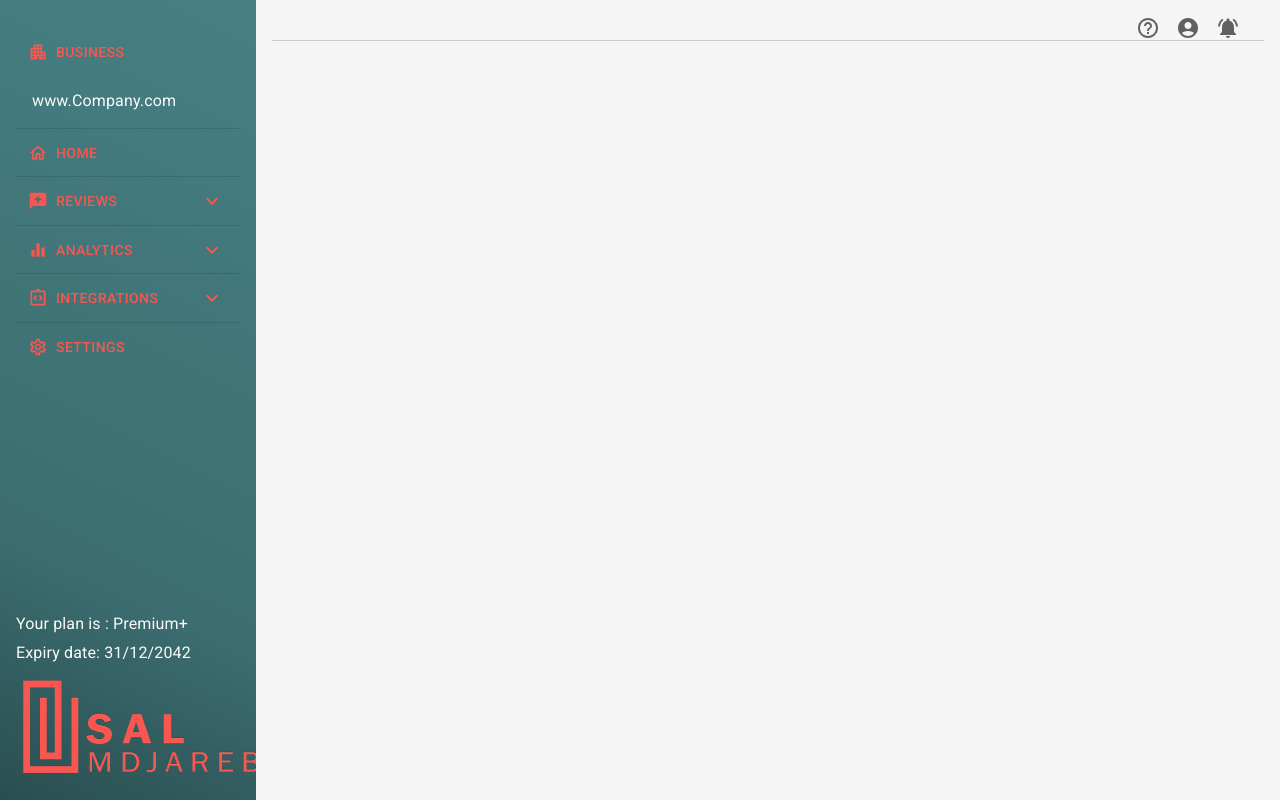
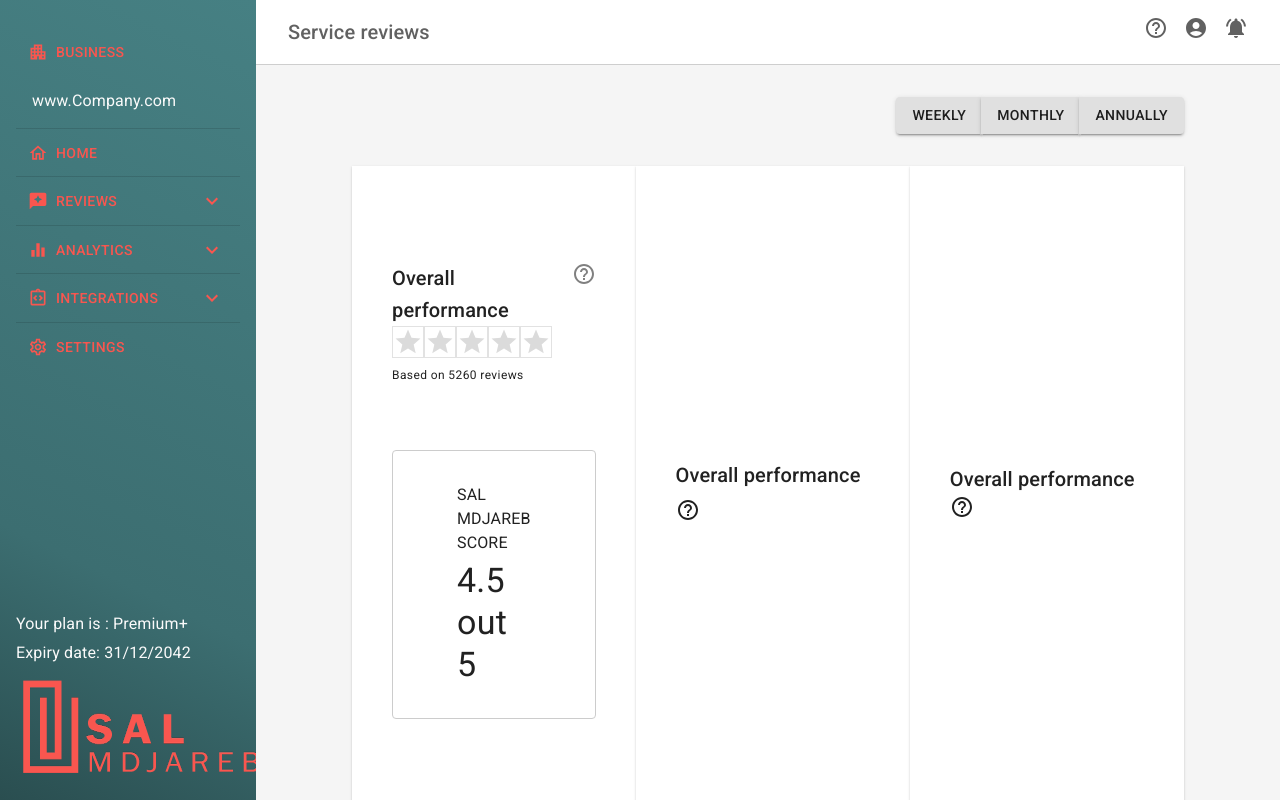
Before and after one commit to BahaniBillel/salmdjareb, a React (Create React App) app: page /dashboard/1 in a window 1280 px wide. Built offline with nearby package versions, Linux system fonts and the light colour scheme.

Commit message:
working on dassboard

```diff
--- a/src/components/DashBoardDetailHeader.jsx
+++ b/src/components/DashBoardDetailHeader.jsx
@@ -1,73 +1,47 @@
-import React, { useEffect, useState } from "react";
-import {
-  Container,
-  makeStyles,
-  Box,
-  Typography,
-  CardMedia,
-  List,
-  ListItemText,
-  ListItem,
-  Button,
-} from "@material-ui/core";
-import LanguageIcon from "@mui/icons-material/Language";
-import CssBaseline from "@mui/material/CssBaseline";
-import HomeOutlinedIcon from "@mui/icons-material/HomeOutlined";
-import ReviewsIcon from "@mui/icons-material/Reviews";
-import { useParams } from "react-router-dom";
-import Accordion from "@mui/material/Accordion";
-import AccordionDetails from "@mui/material/AccordionDetails";
-import AccordionSummary from "@mui/material/AccordionSummary";
-import ExpandMoreIcon from "@mui/icons-material/ExpandMore";
-import IntegrationInstructionsOutlinedIcon from '@mui/icons-material/IntegrationInstructionsOutlined';
-import EqualizerOutlinedIcon from '@mui/icons-material/EqualizerOutlined';
-import SettingsOutlinedIcon from '@mui/icons-material/SettingsOutlined';
-import Divider from "@mui/material/Divider";
+import React from 'react';
+import { Container, makeStyles, Box, Typography } from '@material-ui/core';
+import CssBaseline from '@mui/material/CssBaseline';
 import HelpOutlineOutlinedIcon from '@mui/icons-material/HelpOutlineOutlined';
 import AccountCircleIcon from '@mui/icons-material/AccountCircle';
 import NotificationsActiveIcon from '@mui/icons-material/NotificationsActive';
-import { grey,teal } from "@material-ui/core/colors";
+import { grey, teal } from '@material-ui/core/colors';
 
 const useStyles = makeStyles((theme) => ({
-
-    upperheader:{
-        display:"flex",
-        flexDirection:"row",
-        borderBottom:"1px solid #ccc"
+  upperheader: {
+    display: 'flex',
+    flexDirection: 'row',
+    backgroundColor: 'white',
+    borderBottom: '1px solid #cecece',
+    padding: '1rem 2rem',
+  },
+  icons: {
+    display: 'flex',
+    flexDirection: 'row',
+    justifyContent: 'space-between',
+    '& svg': {
+      marginLeft: '1rem',
+      color: '#616161',
     },
-    icons:{
-        display:'flex',
-        flexDirection:"row",
-        justifyContent:"space-between",
-        "& svg":{
-            marginLeft:"1rem",
-            color:"#616161"
-        }
-
-
-
-    }
+  },
 }));
 
-
-const DashBoardDetailHeader = ({title}) => {
+const DashBoardDetailHeader = ({ title }) => {
   const classes = useStyles();
 
   return (
     <Box className={classes.dashDetailHeader}>
       <CssBaseline />
-      <Container className={classes.upperheader}>
-          <Typography variant="h6" component="div" style={{color:"#616161"}}>
-              {title}
-          </Typography>
-          <div style={{flexGrow:1}}></div>
-          <Box className={classes.icons}>
-              <HelpOutlineOutlinedIcon/>
-              <AccountCircleIcon/>
-              <NotificationsActiveIcon/>
-          </Box>
-      </Container>
-
+      <div className={classes.upperheader}>
+        <Typography variant="h6" component="div" style={{ color: '#616161' }}>
+          {title}
+        </Typography>
+        <div style={{ flexGrow: 1 }}></div>
+        <Box className={classes.icons}>
+          <HelpOutlineOutlinedIcon />
+          <AccountCircleIcon />
+          <NotificationsActiveIcon />
+        </Box>
+      </div>
     </Box>
   );
 };
--- a/src/components/Login.jsx
+++ b/src/components/Login.jsx
@@ -17,8 +17,8 @@ const useStyles = makeStyles({
     alignItems: 'center',
     justifyContent: 'center',
     flexWrap: 'nowrap',
-    width:"100vw",
-    height:"auto",
+    width: '100vw',
+    height: 'auto',
   },
 });
 
--- /dev/null
+++ b/src/components/Rating.jsx
@@ -0,0 +1,80 @@
+import React, { useState } from 'react';
+import Box from '@mui/material/Box';
+import Rating from '@mui/material/Rating';
+import StarIcon from '@mui/icons-material/Star';
+import { makeStyles, Typography } from '@material-ui/core';
+
+const labels = {
+  0.5: 'Useless',
+  1: 'Useless+',
+  1.5: 'Poor',
+  2: 'Poor+',
+  2.5: 'Ok',
+  3: 'Ok+',
+  3.5: 'Good',
+  4: 'Good+',
+  4.5: 'Excellent',
+  5: 'Excellent+',
+};
+
+const useStyles = makeStyles((theme) => ({
+  ratingBox: {
+    border: '1px #ccc solid',
+    '& label': {
+      '& span': {
+        color: 'red',
+      },
+    },
+  },
+}));
+
+export default function TextRating({}) {
+  const [value, setValue] = useState(0);
+  const HandleRating = (e) => {
+    setValue(e.target.value);
+  };
+
+  return (
+    <Box
+      sx={{
+        width: 200,
+        height: '40px',
+        display: 'flex',
+        flexDirection: 'column',
+        justifyContent: 'flex-start',
+        alignItems: 'flex-start',
+      }}
+    >
+      <Rating
+        name="text-feedback"
+        value={value}
+        precision={0.5}
+        onChange={HandleRating}
+        icon={
+          <StarIcon
+            style={{
+              color: '#f9564f',
+              backgroundColor: 'rgb(70,128,131)',
+              border: '1px solid #ccc',
+              fontSize: '2rem',
+            }}
+          />
+        }
+        emptyIcon={
+          <StarIcon
+            style={{
+              opacity: 0.55,
+              border: '1px solid #ccc',
+              fontSize: '2rem',
+            }}
+            fontSize="inherit"
+          />
+        }
+      />
+
+      <Box sx={{ mt: 4 }}>
+        <Typography variant="h6">{labels[value]}</Typography>
+      </Box>
+    </Box>
+  );
+}
--- a/src/components/ServicesReviews.jsx
+++ b/src/components/ServicesReviews.jsx
@@ -3,7 +3,8 @@ import Box from '@mui/material/Box';
 import { styled } from '@mui/material/styles';
 import Paper from '@mui/material/Paper';
 import Masonry from '@mui/lab/Masonry';
-import LineChart from '../components/LineChart';
+
+import HelpOutlineOutlinedIcon from '@mui/icons-material/HelpOutlineOutlined';
 
 import {
   Container,
@@ -14,52 +15,121 @@ import {
   ListItemText,
   ListItem,
   Button,
+  ButtonGroup,
 } from '@material-ui/core';
+import Rating from '../components/Rating';
 
 const useStyles = makeStyles((theme) => ({
-  servicesReviews: {
+  widget: {
     width: '100%',
-    height: 'max-content',
+    height: '100%',
+    display: 'flex',
+    flexDirection: 'column',
+    justifyContent: 'space-between',
+    alignItems: 'center',
+    padding: '2rem 6rem',
+  },
+  top: {
+    width: '100%',
+  },
+  selectButtons: {
+    float: 'right',
+  },
+  bottom: {
+    width: '100%',
+    height: '90%',
+    // backgroundColor: 'yellow',
+    display: 'flex',
+    flexDirection: 'row',
+    justifyContent: 'space-between',
+    alignItem: 'center',
+  },
+  rectangle: {
+    boxShadow:
+      '0px 2px 1px -1px rgba(0,0,0,.2) ,0px 1px 1px 0px rgba(0,0,0,.14),0px 1px 3px 0px rgba(0,0,0,.12)',
+
+    width: '380px',
+    height: '650px',
+    borderradius: '4px',
     backgroundColor: '#fff',
+    padding: '2.5rem',
+    display: 'flex',
+    flexDirection: 'column',
+    justifyContent: 'center',
+    alignItems: 'flex-start',
   },
-}));
-
-const heights = [150, 30, 90, 70, 90, 100, 150, 30, 50, 80];
-
-const Item = styled(Paper)(({ theme }) => ({
-  backgroundColor: theme.palette.mode === 'dark' ? '#1A2027' : '#fff',
-  ...theme.typography.body2,
-  padding: theme.spacing(0.5),
-  textAlign: 'center',
-  color: theme.palette.text.secondary,
+  performance: {
+    display: 'flex',
+    '& svg': {
+      color: 'gray',
+    },
+  },
 }));
 
 const ServicesReviews = () => {
   const classes = useStyles();
 
   return (
-    <Box sx={{ width: '100%', height: '100%', padding: '1rem' }}>
-      <Masonry columns={4} spacing={2}>
-        <Item>
-          <LineChart />
-        </Item>
-        <Item>
-          <LineChart />
-        </Item>
-        <Item>
-          <LineChart />
-        </Item>
-        <Item>
-          <LineChart />
-        </Item>
-        <Item>
-          <LineChart />
-        </Item>
-        <Item>
-          <LineChart />
-        </Item>
-      </Masonry>
-    </Box>
+    <div className={classes.widget}>
+      <Box className={classes.top}>
+        <ButtonGroup className={classes.selectButtons}>
+          <Button variant="contained">Weekly</Button>
+          <Button variant="contained">Monthly</Button>
+          <Button variant="contained">Annually</Button>
+        </ButtonGroup>
+      </Box>
+
+      <Box className={classes.bottom}>
+        <Box className={classes.rectangle}>
+          <Box className={classes.performance}>
+            <Typography variant="h6" component="div" color="gray">
+              Overall performance
+            </Typography>
+            <HelpOutlineOutlinedIcon />
+          </Box>
+
+          <Box>
+            <Rating />
+          </Box>
+          <Typography variant="caption" component="div">
+            Based on 5260 reviews
+          </Typography>
+          <Box
+            sx={{
+              border: '1px solid #ccc',
+              borderRadius: '4px',
+              padding: '2rem 4rem',
+              marginTop: '4rem',
+            }}
+          >
+            <Typography
+              variant="body1"
+              component="div"
+              color="gray"
+              gutterBottom
+            >
+              SAL MDJAREB SCORE
+            </Typography>
+            <Typography variant="h4" component="div" color="gray">
+              4.5 out 5
+            </Typography>
+          </Box>
+        </Box>
+
+        <Box className={classes.rectangle}>
+          <Typography variant="h6" component="div" gutterBottom>
+            Overall performance
+          </Typography>
+          <HelpOutlineOutlinedIcon />
+        </Box>
+        <Box className={classes.rectangle}>
+          <Typography variant="h6" component="div">
+            Overall performance
+          </Typography>
+          <HelpOutlineOutlinedIcon />
+        </Box>
+      </Box>
+    </div>
   );
 };
 
--- a/src/pages/Dashboard.jsx
+++ b/src/pages/Dashboard.jsx
@@ -22,7 +22,7 @@ const useStyles = makeStyles((theme) => ({
     alignItems: 'flex-start',
     width: '100%',
     height: '100vh',
-    // overflow:"hidden",
+    overflow: 'hidden',
 
     [theme.breakpoints.down('sm')]: {
       width: 'auto',
@@ -34,10 +34,9 @@ const useStyles = makeStyles((theme) => ({
     height: '100vh',
     display: 'flex',
     flexDirection: 'column',
-    justifyContent: 'space-between',
 
     backgroundColor: '#f5f5f5',
-    padding: '1rem',
+    // padding: '1rem',
   },
 }));
 
@@ -61,8 +60,9 @@ const Dashboard = () => {
       <Drawer Click={ShowFigures} />
 
       <Box className={classes.detail}>
-        <DashBoardDetailHeader title={title} />
-        {reviewService ? <ServicesReviews /> : null}
+        <DashBoardDetailHeader title={Reviews[0]} />
+        {/* {reviewService ? <ServicesReviews /> : null} */}
+        <ServicesReviews />
       </Box>
     </Box>
   );
```
Also changed, not shown: src/components/Rate.jsx (added, +64 -0 lines), src/pages/Profile.jsx (+119 -126 lines).
